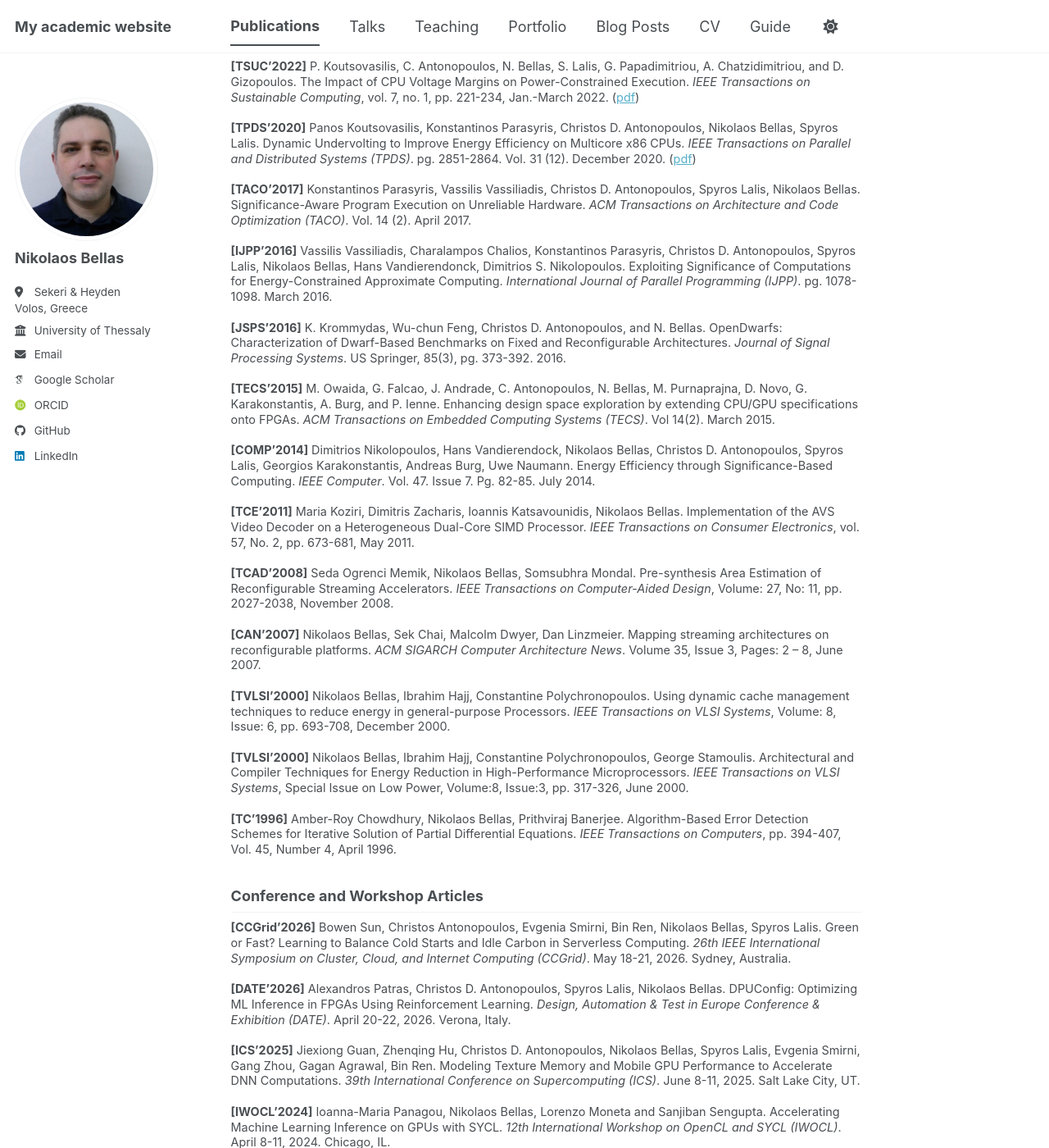
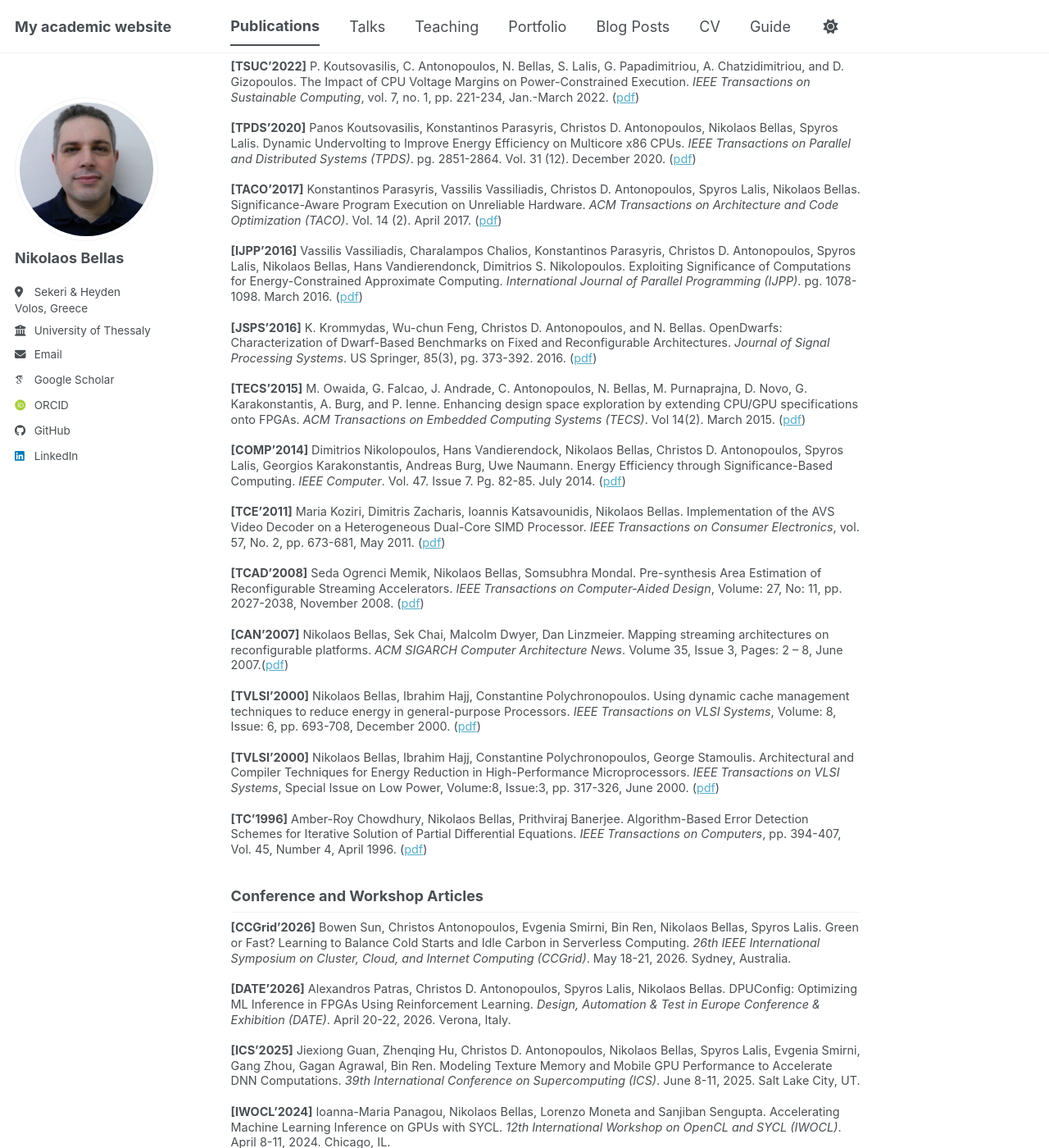
Before and after one commit to nbellas/nbellas.github.io, a Jekyll site: the page built from _publications/publications.md, in a window 1280 px wide and 1400 px high, scrolled down 389 px. Shown: the whole window at 82% size. Built offline with Jekyll 4.4.1, drawn with Linux system fonts in a browser that asks for light colours; some web fonts are replaced; a script bundle is joined from its source files by our own code; library files that are not in the unit come from our copies.

Commit message:
Update publications.md

```diff
--- a/_publications/publications.md
+++ b/_publications/publications.md
@@ -22,27 +22,27 @@ Fluidity: Providing Flexible Deployment and Adaptation Policy Experimentation fo
 **[TPDS'2020]** Panos Koutsovasilis, Konstantinos Parasyris, Christos D. Antonopoulos, Nikolaos Bellas, Spyros Lalis.
 Dynamic Undervolting to Improve Energy Efficiency on Multicore x86 CPUs. *IEEE Transactions on Parallel and Distributed Systems (TPDS)*. pg. 2851-2864. Vol. 31 (12). December 2020. ([pdf](/files/TPDS2020.pdf))
 
-**[TACO'2017]** Konstantinos Parasyris, Vassilis Vassiliadis, Christos D. Antonopoulos, Spyros Lalis, Nikolaos Bellas. Significance-Aware Program Execution on Unreliable Hardware. *ACM Transactions on Architecture and Code Optimization (TACO)*. Vol. 14 (2). April 2017.
+**[TACO'2017]** Konstantinos Parasyris, Vassilis Vassiliadis, Christos D. Antonopoulos, Spyros Lalis, Nikolaos Bellas. Significance-Aware Program Execution on Unreliable Hardware. *ACM Transactions on Architecture and Code Optimization (TACO)*. Vol. 14 (2). April 2017. ([pdf](/files/TACO_2017.pdf))
 
-**[IJPP'2016]** Vassilis Vassiliadis, Charalampos Chalios, Konstantinos Parasyris, Christos D. Antonopoulos, Spyros Lalis, Nikolaos Bellas, Hans Vandierendonck, Dimitrios S. Nikolopoulos. Exploiting Significance of Computations for Energy-Constrained Approximate Computing. *International Journal of Parallel Programming (IJPP)*. pg. 1078-1098. March 2016.
+**[IJPP'2016]** Vassilis Vassiliadis, Charalampos Chalios, Konstantinos Parasyris, Christos D. Antonopoulos, Spyros Lalis, Nikolaos Bellas, Hans Vandierendonck, Dimitrios S. Nikolopoulos. Exploiting Significance of Computations for Energy-Constrained Approximate Computing. *International Journal of Parallel Programming (IJPP)*. pg. 1078-1098. March 2016. ([pdf](/files/IJPP_2016.pdf))
 
-**[JSPS'2016]** K. Krommydas, Wu-chun Feng, Christos D. Antonopoulos, and N. Bellas. OpenDwarfs: Characterization of Dwarf-Based Benchmarks on Fixed and Reconfigurable Architectures. *Journal of Signal Processing Systems*. US Springer, 85(3), pg. 373-392. 2016.
+**[JSPS'2016]** K. Krommydas, Wu-chun Feng, Christos D. Antonopoulos, and N. Bellas. OpenDwarfs: Characterization of Dwarf-Based Benchmarks on Fixed and Reconfigurable Architectures. *Journal of Signal Processing Systems*. US Springer, 85(3), pg. 373-392. 2016. ([pdf](/files/JPSP_opendwarfs-j-signproc15.pdf))
 
-**[TECS'2015]** M. Owaida, G. Falcao, J. Andrade, C. Antonopoulos, N. Bellas, M. Purnaprajna, D. Novo, G. Karakonstantis, A. Burg, and P. Ienne. Enhancing design space exploration by extending CPU/GPU specifications onto FPGAs. *ACM Transactions on Embedded Computing Systems (TECS)*. Vol 14(2). March 2015.
+**[TECS'2015]** M. Owaida, G. Falcao, J. Andrade, C. Antonopoulos, N. Bellas, M. Purnaprajna, D. Novo, G. Karakonstantis, A. Burg, and P. Ienne. Enhancing design space exploration by extending CPU/GPU specifications onto FPGAs. *ACM Transactions on Embedded Computing Systems (TECS)*. Vol 14(2). March 2015. ([pdf](/files/TECS_2015.pdf))
 
-**[COMP'2014]** Dimitrios Nikolopoulos, Hans Vandierendock, Nikolaos Bellas, Christos D. Antonopoulos, Spyros Lalis, Georgios Karakonstantis, Andreas Burg, Uwe Naumann. Energy Efficiency through Significance-Based Computing. *IEEE Computer*. Vol. 47. Issue 7. Pg. 82-85. July 2014.
+**[COMP'2014]** Dimitrios Nikolopoulos, Hans Vandierendock, Nikolaos Bellas, Christos D. Antonopoulos, Spyros Lalis, Georgios Karakonstantis, Andreas Burg, Uwe Naumann. Energy Efficiency through Significance-Based Computing. *IEEE Computer*. Vol. 47. Issue 7. Pg. 82-85. July 2014. ([pdf](/files/IEEEComputer_2014.pdf))
 
-**[TCE'2011]** Maria Koziri, Dimitris Zacharis, Ioannis Katsavounidis, Nikolaos Bellas. Implementation of the AVS Video Decoder on a Heterogeneous Dual-Core SIMD Processor. *IEEE Transactions on Consumer Electronics*, vol. 57, No. 2, pp. 673-681, May 2011.
+**[TCE'2011]** Maria Koziri, Dimitris Zacharis, Ioannis Katsavounidis, Nikolaos Bellas. Implementation of the AVS Video Decoder on a Heterogeneous Dual-Core SIMD Processor. *IEEE Transactions on Consumer Electronics*, vol. 57, No. 2, pp. 673-681, May 2011. ([pdf](/files/TPDS2020.pdf))
 
-**[TCAD'2008]** Seda Ogrenci Memik, Nikolaos Bellas, Somsubhra Mondal. Pre-synthesis Area Estimation of Reconfigurable Streaming Accelerators. *IEEE Transactions on Computer-Aided Design*, Volume: 27, No: 11, pp. 2027-2038, November 2008.
+**[TCAD'2008]** Seda Ogrenci Memik, Nikolaos Bellas, Somsubhra Mondal. Pre-synthesis Area Estimation of Reconfigurable Streaming Accelerators. *IEEE Transactions on Computer-Aided Design*, Volume: 27, No: 11, pp. 2027-2038, November 2008. ([pdf](/files/TPDS2020.pdf))
 
-**[CAN'2007]** Nikolaos Bellas, Sek Chai, Malcolm Dwyer, Dan Linzmeier. Mapping streaming architectures on reconfigurable platforms. *ACM SIGARCH Computer Architecture News*. Volume 35, Issue 3, Pages: 2 – 8, June 2007.
+**[CAN'2007]** Nikolaos Bellas, Sek Chai, Malcolm Dwyer, Dan Linzmeier. Mapping streaming architectures on reconfigurable platforms. *ACM SIGARCH Computer Architecture News*. Volume 35, Issue 3, Pages: 2 – 8, June 2007.([pdf](/files/SigArch2007.pdf))
 
-**[TVLSI'2000]** Nikolaos Bellas, Ibrahim Hajj, Constantine Polychronopoulos. Using dynamic cache management techniques to reduce energy in general-purpose Processors. *IEEE Transactions on VLSI Systems*, Volume: 8, Issue: 6, pp. 693-708, December 2000.
+**[TVLSI'2000]** Nikolaos Bellas, Ibrahim Hajj, Constantine Polychronopoulos. Using dynamic cache management techniques to reduce energy in general-purpose Processors. *IEEE Transactions on VLSI Systems*, Volume: 8, Issue: 6, pp. 693-708, December 2000. ([pdf](/files/TPDS2020.pdf))
 
-**[TVLSI'2000]** Nikolaos Bellas, Ibrahim Hajj, Constantine Polychronopoulos, George Stamoulis. Architectural and Compiler Techniques for Energy Reduction in High-Performance Microprocessors. *IEEE Transactions on VLSI Systems*, Special Issue on Low Power, Volume:8, Issue:3, pp. 317-326, June 2000.
+**[TVLSI'2000]** Nikolaos Bellas, Ibrahim Hajj, Constantine Polychronopoulos, George Stamoulis. Architectural and Compiler Techniques for Energy Reduction in High-Performance Microprocessors. *IEEE Transactions on VLSI Systems*, Special Issue on Low Power, Volume:8, Issue:3, pp. 317-326, June 2000. ([pdf](/files/TPDS2020.pdf))
 
-**[TC'1996]** Amber-Roy Chowdhury, Nikolaos Bellas, Prithviraj Banerjee. Algorithm-Based Error Detection Schemes for Iterative Solution of Partial Differential Equations. *IEEE Transactions on Computers*, pp. 394-407, Vol. 45, Number 4, April 1996.
+**[TC'1996]** Amber-Roy Chowdhury, Nikolaos Bellas, Prithviraj Banerjee. Algorithm-Based Error Detection Schemes for Iterative Solution of Partial Differential Equations. *IEEE Transactions on Computers*, pp. 394-407, Vol. 45, Number 4, April 1996. ([pdf](/files/TPDS2020.pdf))
 
 ## Conference and Workshop Articles
 
```
